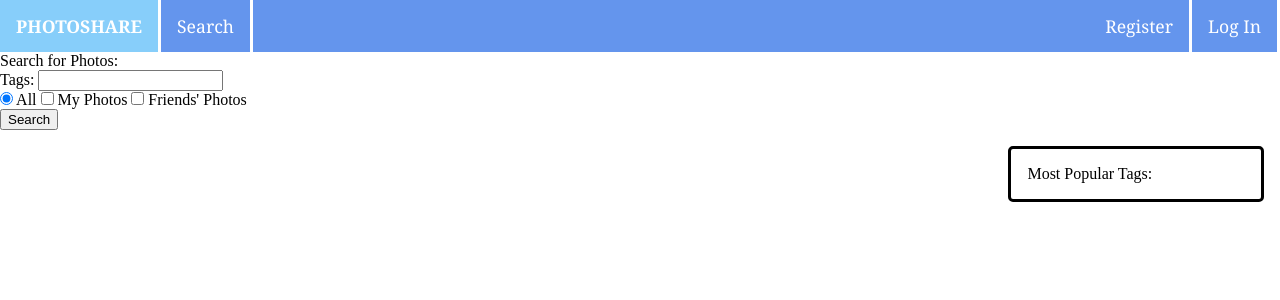
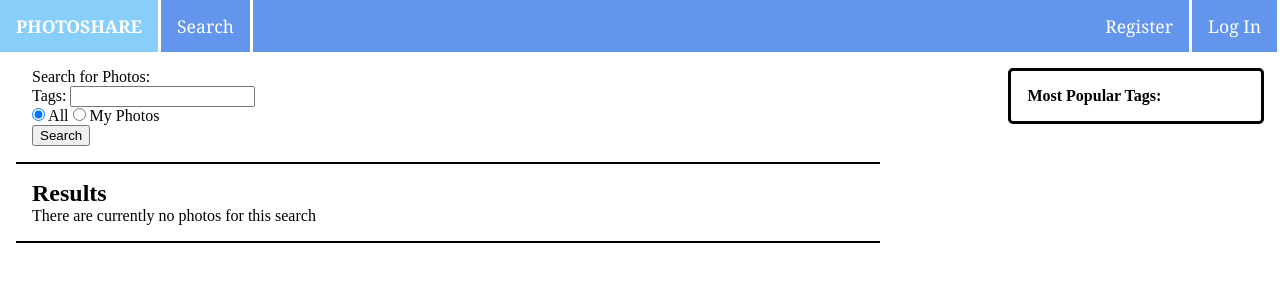
Before and after one commit to huangch123/PA1, a Flask app: page /search in a window 1280 px wide. Shown: the top 300 px of the page. Run offline with Flask 2, Linux system fonts and the light colour scheme; data comes from the database, SQL or seed files in the repository.

Commit message:
search js + css

```diff
--- a/app.py
+++ b/app.py
@@ -111,14 +111,6 @@ def new_page_function():
 def login():
     if flask.request.method == 'GET':
         return render_template('login.html')
-        # return '''
-			#    <form action='login' method='POST'>
-			# 	<input type='text' name='email' id='email' placeholder='email'></input>
-			# 	<input type='password' name='password' id='password' placeholder='password'></input>
-			# 	<input type='submit' name='submit'></input>
-			#    </form></br>
-		 #   <a href='/'>Home</a>
-			#    '''
 
     # The request method is POST (page is recieving data)
     email = flask.request.form['email']
@@ -136,12 +128,13 @@ def login():
             return flask.redirect(flask.url_for('protected'))  # protected is a function defined in this file
 
     # information did not match
-    return render_template('/login.html', message='Incorrect email or password')
+    return render_template('login.html', message='Incorrect email or password')
 
 @app.route('/logout')
 def logout():
     flask_login.logout_user()
-    return render_template('homepage.html', message='Logged out')
+    # return render_template('homepage.html', message='Logged out')
+    return flask.redirect(flask.url_for('homepage'))
 
 
 @login_manager.unauthorized_handler
--- a/static/script.js
+++ b/static/script.js
@@ -71,18 +71,18 @@ function showAlbumCreate(myBtn) {
     }
 }
 
-function validateSelection() {
+function validateSelection(id) {
     var all = document.getElementById("rbAll");
     var my = document.getElementById("cbMy");
-    var friends = document.getElementById("cbFriends");
-
-    if (all.checked == true) {
-        all.checked = false
-        my.checked = false;
-        friends.checked = false;
+    if (id == "rbAll") {
+        if (all.checked == true) {
+            my.checked = false;
+        }
     }
     else {
-        all.checked = false;
+        if (my.checked == true) {
+            all.checked = false;
+        }
     }
 }
 
--- a/static/style.css
+++ b/static/style.css
@@ -332,3 +332,44 @@ div.homepage_style {
     color: black;
 }
 /******** Homepage style css ends ********/
+
+/******** Search style css ********/
+div.search_style {
+    width: 100%;
+    overflow: hidden;
+}
+
+#searchForPhotos {
+    float: left;
+    width: 65%;
+    margin: 0;
+    margin-left: 1em;
+    padding: 1em;
+    border-style: none;
+    border-bottom: 2px solid black;
+    border-radius: 0%;
+    clear: left;
+    overflow: hidden;
+}
+
+/** Reused popularTags **/
+
+#searchResultPhotos {
+    float: left;
+    width: 65%;
+    margin: 0;
+    margin-left: 1em;
+    padding: 1em;
+    border-style: none;
+    border-bottom: 2px solid black;
+    border-radius: 0%;
+    clear: left;
+    overflow: hidden;
+}
+
+#searchResultPhotos img {
+    width: 200px;
+    height: 200px;
+}
+
+/******** Search style css ends ********/
--- a/templates/search.html
+++ b/templates/search.html
@@ -26,24 +26,19 @@
         {% endif %}
     </ul>
 
+    <div class="search_style">
         <form action="/results/" method = "POST">
-        <div>
+            <div id="searchForPhotos">
                 <p>Search for Photos:</p>
                 <p>Tags: <input type="text" name="searchTags"/></p>
                 <span class="radioBtn">
                     <label class="container">
-                    <input id="rbAll" type="radio" checked="checked" name="radioAll" onclick="validateSelection()">
+                        <input id="rbAll" type="radio" checked="checked" name="radioAll" onclick="validateSelection(this.id)">
                         All
                     </label>
-            </span>
-            <span class="checkBoxes">
                     <label class="container">
-                    <input id="cbMy" type="checkbox" name="checkMy" onclick="validateSelection()">
+                        <input id="cbMy" type="radio" name="checkMy" onclick="validateSelection(this.id)">
                         My Photos
-                </label>
-                <label class="container">
-                    <input id="cbFriends" type="checkbox" name="checkFriends" onclick="validateSelection()">
-                    Friends' Photos
                     </label>
                 </span>
                 <p><input type="submit" name="Search" value="Search"/></p>
@@ -51,15 +46,40 @@
 
             <div id="popularTags">
                 <ul class="topTags">
-                <li><span>Most Popular Tags:</span></li>
+                    <li><div class="topTag"><b>Most Popular Tags:</b></div></li>
                     {% if top_tags %}
                         {% for tag in top_users %}
-                        <li><a href="/search" name="topTag" value="{{ tag }}">{{ tag }}</a></li>
+                            <li><div class="topTag2"><a href="/search" name="topTag" value="{{ tag }}">{{ tag }}</a></div></li>
                         {% endfor %}
                     {% endif %}
                 </ul>
             </div>
         </form>
+        <div id="searchResultPhotos">
+            <h2>Results</h2>
+            {% if photos %}
+                <table>
+                    {% for photo_batch in photos|batch(3) %}
+                        <tr>
+                            {% for photo in photo_batch %}
+                                <td>
+                                    <a href="/photo/{{ photo[0] }}">
+                                        <img id="{{ photo[0] }}"
+                                         class="tablePhoto"
+                                         name="photo"
+                                         src="{{ url_for('get_photo', filename=photo[1]) }}"
+                                         alt="{{ photo[0] }}">
+                                    </a>
+                                </td>
+                            {% endfor %}
+                        </tr>
+                    {% endfor %}
+                </table>
+            {% else %}
+                <p>There are currently no photos for this search</p>
+            {% endif %}
+        </div>
+    </div>
 
     <script src="static/script.js"></script>
 </body>
--- a/templates/search_friends.html
+++ b/templates/search_friends.html
@@ -39,8 +39,7 @@
                                     <button name="addFriendBtn"
                                             class="addFriend"
                                             id="rec{{ user[0] }}"
-                                            type="button"
-                                            onclick="addFriend(this.id)"
+                                            type="submit"
                                             value="{{ user[0] }}">Add Friend</button>
                                 {% endif %}
                             </li>
@@ -66,8 +65,7 @@
                                 <button name="addFriendBtn"
                                         class="addFriend"
                                         id="{{ user[0] }}"
-                                        type="button"
-                                        onclick="addFriend(this.id)"
+                                        type="submit"
                                         value="{{ user[0] }}">Add Friend</button>
                             {% endif %}
                         </li>
```
Lines whose indentation alone changed are shown as unchanged.
